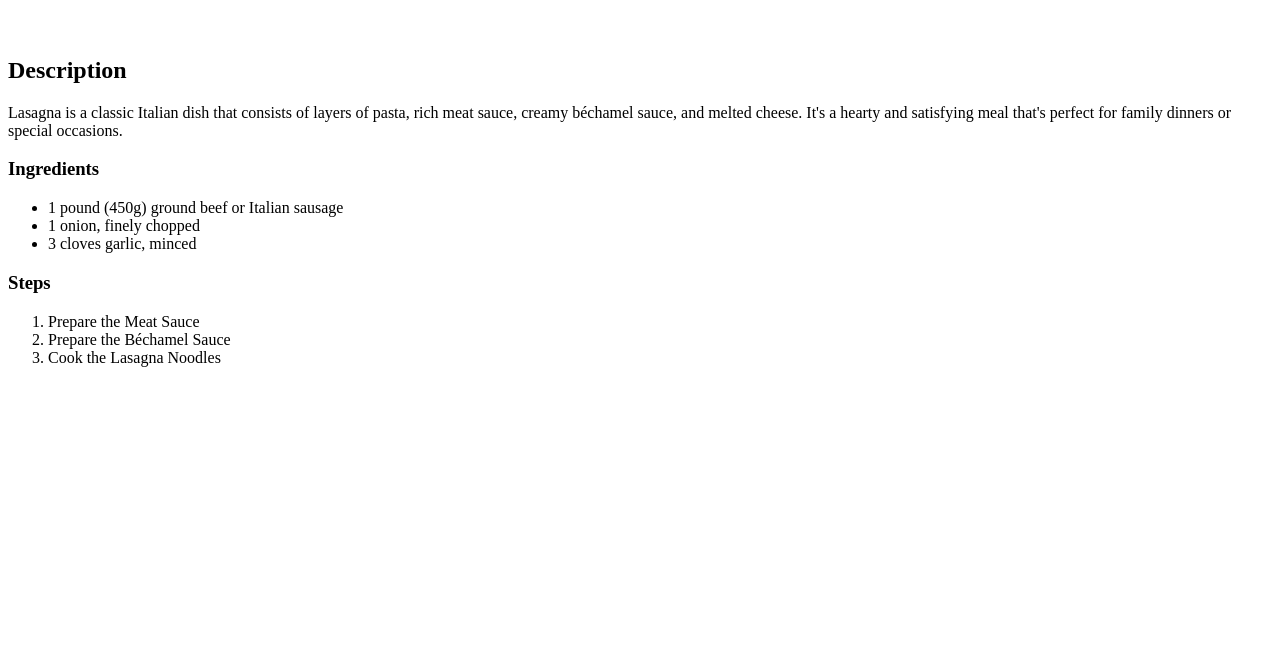
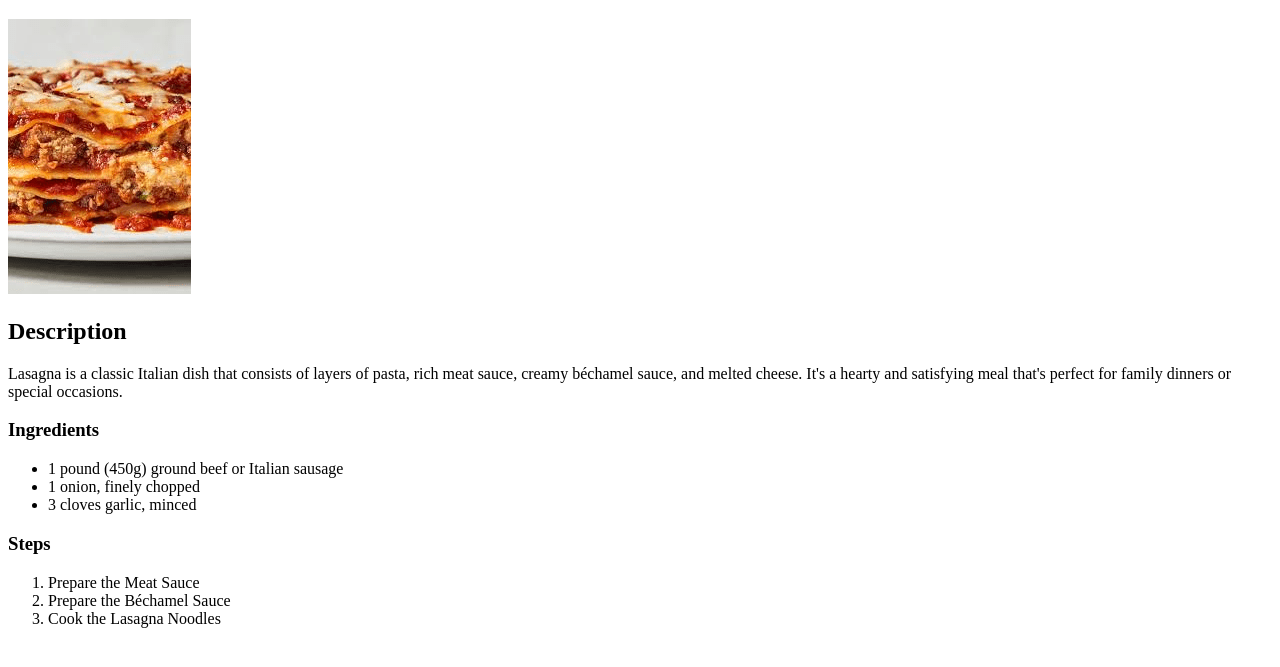
Before and after one commit to naoledw/odin-recipes, a plain HTML site: page recipes/lasagna.html in a window 1280 px wide. Shown: the part 61-728 px from the top of the page. Drawn offline with Linux system fonts and the light colour scheme.

Commit message:
Add img elements to the project

```diff
--- a/recipes/lasagna.html
+++ b/recipes/lasagna.html
@@ -9,7 +9,7 @@
         <h1>
             Lasagna
         </h1>
-        <img>
+        <img src="../img/lasagna.png" alt="Lasagna">
         <h2>Description</h2>
         <p>Lasagna is a classic Italian dish that consists of layers of pasta, rich meat sauce, creamy béchamel sauce, and melted cheese. It's a hearty and satisfying meal that's perfect for family dinners or special occasions.</p>
         <h3>Ingredients</h3>
```
Also changed, not shown: recipes/firfir.html (+1 -1 lines), recipes/shiro.html (+1 -1 lines), img/firfir.png (added), img/lasagna.png (added), img/shiro.png (added).
